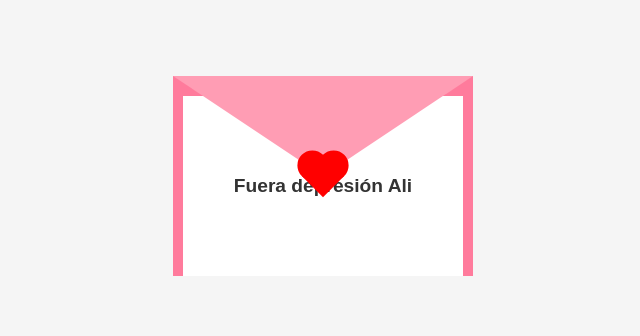
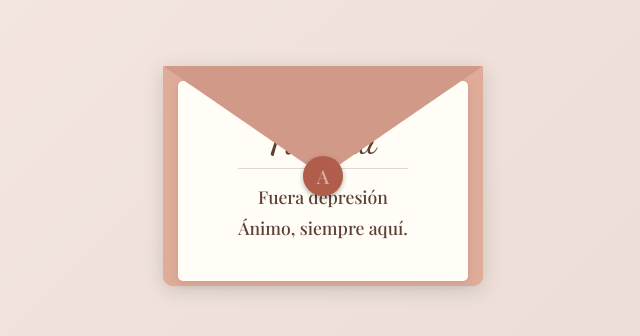
Before and after one commit to marcso71/aburrido, a plain HTML site: page index.html in a window 1280 px wide. Shown: the part 224-560 px from the top of the page, without its empty margins (317-957 px from the left). Drawn offline with nearby package versions, Linux system fonts and the light colour scheme.

Commit message:
Add files via upload

```diff
--- a/index.html
+++ b/index.html
@@ -5,6 +5,8 @@
     <meta name="viewport" content="width=device-width, initial-scale=1.0">
     <title>Para Ali</title>
     <link rel="stylesheet" href="style.css">
+    <!-- Fuente elegante de Google Fonts -->
+    <link href="https://fonts.googleapis.com/css2?family=Dancing+Script:wght@600&family=Playfair+Display:wght@500&display=swap" rel="stylesheet">
 </head>
 <body>
     <div class="container">
@@ -12,18 +14,22 @@
             <div class="envelope">
                 <div class="letter">
                     <div class="text">
-                        <strong>Fuera depresión Ali</strong>
+                        <h1 class="letter-title">Para Ali</h1>
+                        <p class="letter-content">Fuera depresión</p>
+                        <p class="letter-content">Ánimo, siempre aquí.</p>
                     </div>
                 </div>
             </div>
-            <div class="heart"></div>
+            <!-- Sello de cera elegante para abrir -->
+            <div class="wax-seal"></div>
         </div>
     </div>
 
     <script>
         const envelope = document.querySelector('.envelope-wrapper');
+        // Escuchamos el clic en el envoltorio para abrir o cerrar
         envelope.addEventListener('click', () => {
-            envelope.classList.toggle('flap');
+            envelope.classList.toggle('flap-open');
         });
     </script>
 </body>
--- a/style.css
+++ b/style.css
@@ -1,99 +1,164 @@
+/* Paleta de colores y variables */
 :root {
-    --primary: #ff7b9c;
-    --bg: #f5f5f5;
+    --bg-color: #f7e9e3; /* Fondo beige muy claro */
+    --envelope-color: #e0ac9a; /* Color sobre suave */
+    --flap-color: #d19a88; /* Color solapa ligeramente más oscuro */
+    --letter-bg: #fffdf5; /* Papel carta crema */
+    --text-color: #5c4033; /* Marrón oscuro para texto */
+    --seal-color: #b05e4b; /* Color sello de cera */
+    --shadow: 0 4px 20px rgba(0,0,0,0.15);
+}
+
+* {
+    box-sizing: border-box;
+    margin: 0;
+    padding: 0;
 }
 
 body {
     display: flex;
     justify-content: center;
     align-items: center;
-    height: 100vh;
-    background-color: var(--bg);
-    margin: 0;
+    min-height: 100vh;
+    background: linear-gradient(135deg, var(--bg-color) 0%, #e8dad2 100%);
+    overflow: hidden;
 }
 
 .envelope-wrapper {
     position: relative;
+    width: 320px;
+    height: 220px;
     cursor: pointer;
+    perspective: 1000px; /* Necesario para la animación 3D de la solapa */
+    transition: transform 0.3s ease;
+}
+
+.envelope-wrapper:hover {
+    transform: translateY(-5px); /* Pequeño salto al pasar el mouse */
 }
 
 .envelope {
     position: relative;
-    width: 300px;
-    height: 200px;
-    background-color: var(--primary);
+    width: 100%;
+    height: 100%;
+    background-color: var(--envelope-color);
+    border-radius: 0 0 10px 10px;
+    box-shadow: var(--shadow);
+    z-index: 1;
+    overflow: visible; /* Permitir que la solapa y la carta salgan */
 }
 
-/* El sobre (triángulo de arriba) */
+/* Solapa del sobre (Triángulo superior) */
 .envelope::before {
     content: "";
     position: absolute;
     top: 0;
+    left: 0;
+    width: 0;
+    height: 0;
+    z-index: 5;
+    border-top: 110px solid var(--flap-color);
+    border-left: 160px solid transparent;
+    border-right: 160px solid transparent;
+    border-radius: 5px 5px 0 0;
+    transform-origin: top;
+    transition: transform 0.6s ease-in-out, z-index 0.2s 0.3s;
+}
+
+/* Cara interior del sobre (para que no se vea vacío) */
+.envelope::after {
+    content: "";
+    position: absolute;
+    top: 0;
+    left: 0;
+    width: 100%;
+    height: 100%;
+    background-color: var(--envelope-color);
+    border-radius: 0 0 10px 10px;
     z-index: 2;
-    border-top: 100px solid #ff9db4;
-    border-left: 150px solid transparent;
-    border-right: 150px solid transparent;
-    transform-origin: top;
-    transition: transform 0.5s ease;
 }
 
 .letter {
     position: absolute;
-    bottom: 0;
-    left: 10px;
-    width: 280px;
-    height: 180px;
-    background: white;
-    transition: transform 0.5s ease;
-    z-index: 1;
+    bottom: 5px;
+    left: 15px;
+    width: 290px;
+    height: 200px;
+    background-color: var(--letter-bg);
+    border-radius: 5px;
+    padding: 25px;
+    z-index: 3;
+    box-shadow: 0 2px 10px rgba(0,0,0,0.1);
+    transition: transform 0.6s ease-in-out, z-index 0.6s;
     display: flex;
     justify-content: center;
     align-items: center;
-    padding: 20px;
-    box-sizing: border-box;
+    text-align: center;
 }
 
 .text {
-    font-family: sans-serif;
-    color: #333;
-    font-size: 1.2rem;
-    text-align: center;
+    color: var(--text-color);
 }
 
-/* Animación al hacer click */
-.flap .envelope::before {
-    transform: rotateX(180deg);
-    z-index: 0;
+.letter-title {
+    font-family: 'Dancing Script', cursive;
+    font-size: 2.2rem;
+    margin-bottom: 15px;
+    border-bottom: 1px solid rgba(92, 64, 51, 0.2);
+    padding-bottom: 5px;
 }
 
-.flap .letter {
-    transform: translateY(-100px);
+.letter-content {
+    font-family: 'Playfair Display', serif;
+    font-size: 1.1rem;
+    line-height: 1.5;
+    margin-top: 5px;
 }
 
-.heart {
+/* Sello de cera (Círculo minimalista) */
+.wax-seal {
+    position: absolute;
+    top: 110px; /* Donde termina la solapa */
+    left: 50%;
+    transform: translate(-50%, -50%);
+    width: 40px;
+    height: 40px;
+    background-color: var(--seal-color);
+    border-radius: 50%;
+    z-index: 6;
+    box-shadow: 0 2px 5px rgba(0,0,0,0.3);
+    transition: transform 0.5s ease-in-out, opacity 0.3s 0.2s;
+}
+
+/* Pequeño detalle visual dentro del sello */
+.wax-seal::after {
+    content: "A"; /* O cualquier inicial */
     position: absolute;
     top: 50%;
     left: 50%;
-    width: 30px;
-    height: 30px;
-    background: #ff0000;
-    z-index: 3;
-    transform: translate(-50%, -50%) rotate(45deg);
-    transition: transform 0.5s ease;
+    transform: translate(-50%, -50%);
+    color: rgba(255, 255, 255, 0.5);
+    font-family: 'Playfair Display', serif;
+    font-size: 1.2rem;
 }
 
-.heart::before, .heart::after {
-    content: "";
-    position: absolute;
-    width: 30px;
-    height: 30px;
-    background: #ff0000;
-    border-radius: 50%;
+
+/* --- ESTADOS DE LA ANIMACIÓN (Al hacer clic) --- */
+
+/* 1. La solapa se abre hacia arriba (rota 180 deg) */
+.flap-open .envelope::before {
+    transform: rotateX(180deg);
+    z-index: 0; /* Pasa detrás de la carta */
 }
 
-.heart::before { top: -15px; left: 0; }
-.heart::after { left: -15px; top: 0; }
+/* 2. La carta sube */
+.flap-open .letter {
+    transform: translateY(-130px); /* Sube más para mostrarse bien */
+    z-index: 4; /* Pasa al frente de todo */
+}
 
-.flap .heart {
-    transform: translate(-50%, -50%) rotate(45deg) scale(0);
+/* 3. El sello desaparece */
+.flap-open .wax-seal {
+    opacity: 0;
+    transform: translate(-50%, -50%) scale(0.5);
 }
```
